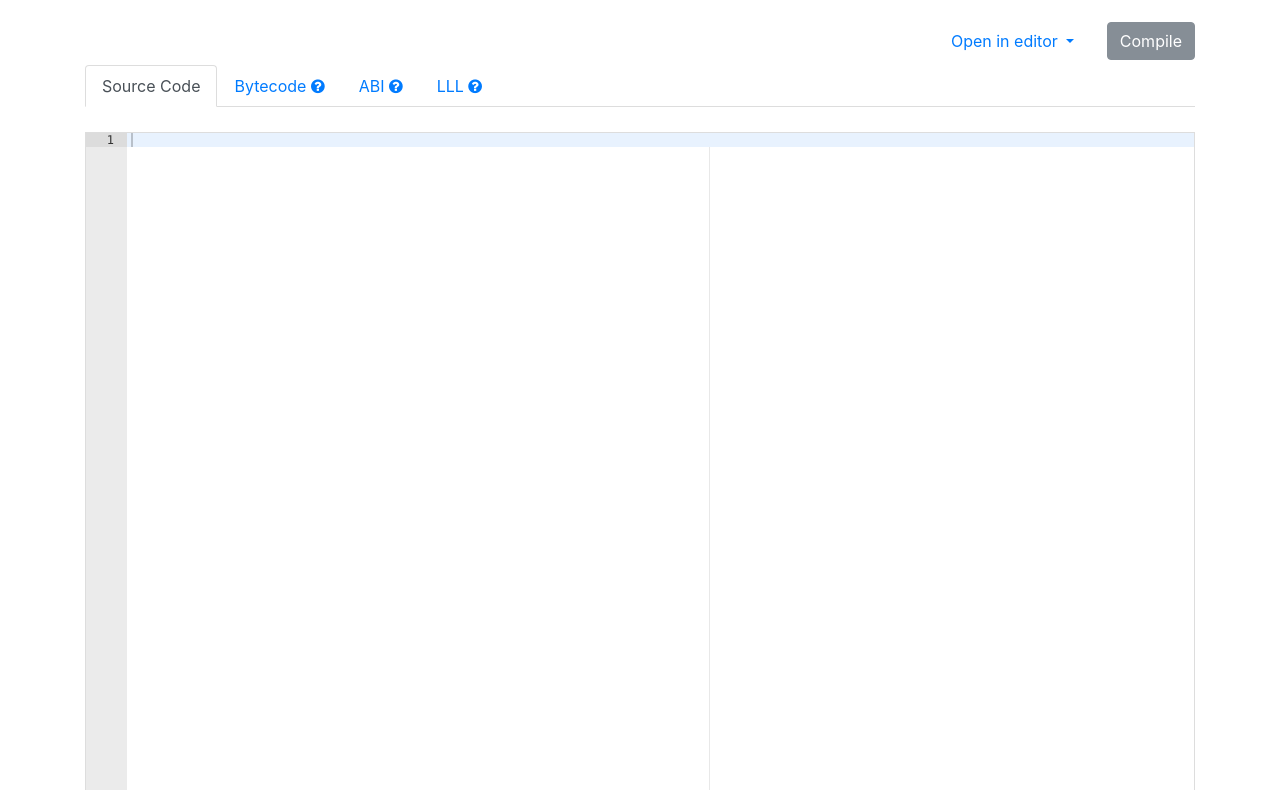
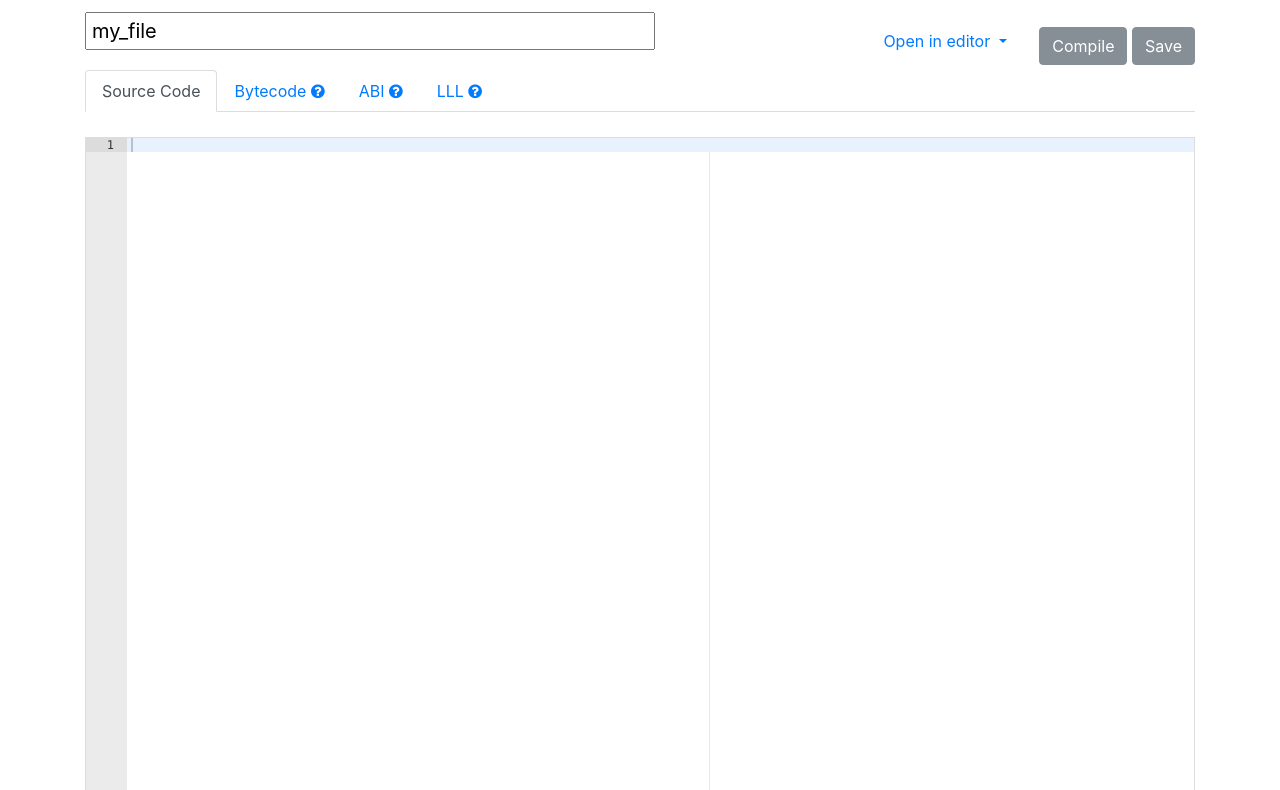
Before and after one commit to vyper-online/editor, a plain HTML site: page index.html in a window 1280 px wide. Shown: the part 64-854 px from the top of the page. Drawn offline with Linux system fonts and the light colour scheme; no server answers.

Commit message:
Added Save File Button
Added and option to name the file and download it as a .vy file.

```diff
--- a/css/content-1.0.1.css
+++ b/css/content-1.0.1.css
@@ -23,3 +23,11 @@
 #editorTab {
    margin-bottom: 40px;
 }
+
+#filename {
+   width: 50%;
+   height: 100%;
+   padding: 5px;
+   margin-left: 15px;
+   font-size: 20px;
+}
--- a/index.html
+++ b/index.html
@@ -32,8 +32,9 @@
     <div class="container" style="margin-top:20px;">
 
       <div class="row">
-        <div class="col text-right" style="margin-top:10px;margin-bottom:5px;">
-          <div class="dropdown" style="display:inline-block;margin-right:15px;">
+      <input type="text" id="filename" value="my_file">
+        <div class="col text-right" style="margin-bottom:5px;">
+          <div class="dropdown" style="display:inline-block;margin-right:15px;margin-top:10px;">
             <button class="btn btn-link dropdown-toggle" type="button" id="dropdownMenuButton" data-toggle="dropdown" aria-haspopup="true" aria-expanded="false">
               Open in editor
             </button>
@@ -50,7 +51,8 @@
               <a href="#" class="dropdown-item" data-example="crowdfund.v.py">Crowdfunding</a>
             </div>
           </div>
-          <button type="button" id="compileBtn" class="btn btn-secondary">Compile</button>
+          <button type="button" id="compileBtn" class="btn btn-secondary" style="margin-top:10px;">Compile</button>
+           <button type="button" id="saveBtn" class="btn btn-secondary" style="margin-top:10px;">Save</button>
         </div>
       </div>
 
@@ -133,8 +135,29 @@
 
         $('#compileBtn').click(function() {
           API.load();
-        })
+        });
+
+        $('#saveBtn').click(function() {
+          download($("#filename").val() + ".vy", ace.edit("editor").getValue())
+        });
       });
+
+
+      /*
+      New code
+      */
+      function download(filename, text) {
+        var element = document.createElement('a');
+        element.setAttribute('href', 'data:text/plain;charset=utf-8,' + encodeURIComponent(text));
+        element.setAttribute('download', filename);
+
+        element.style.display = 'none';
+        document.body.appendChild(element);
+
+        element.click();
+
+        document.body.removeChild(element);
+      }
       </script>
 
       <!-- Google Analytics -->
```
